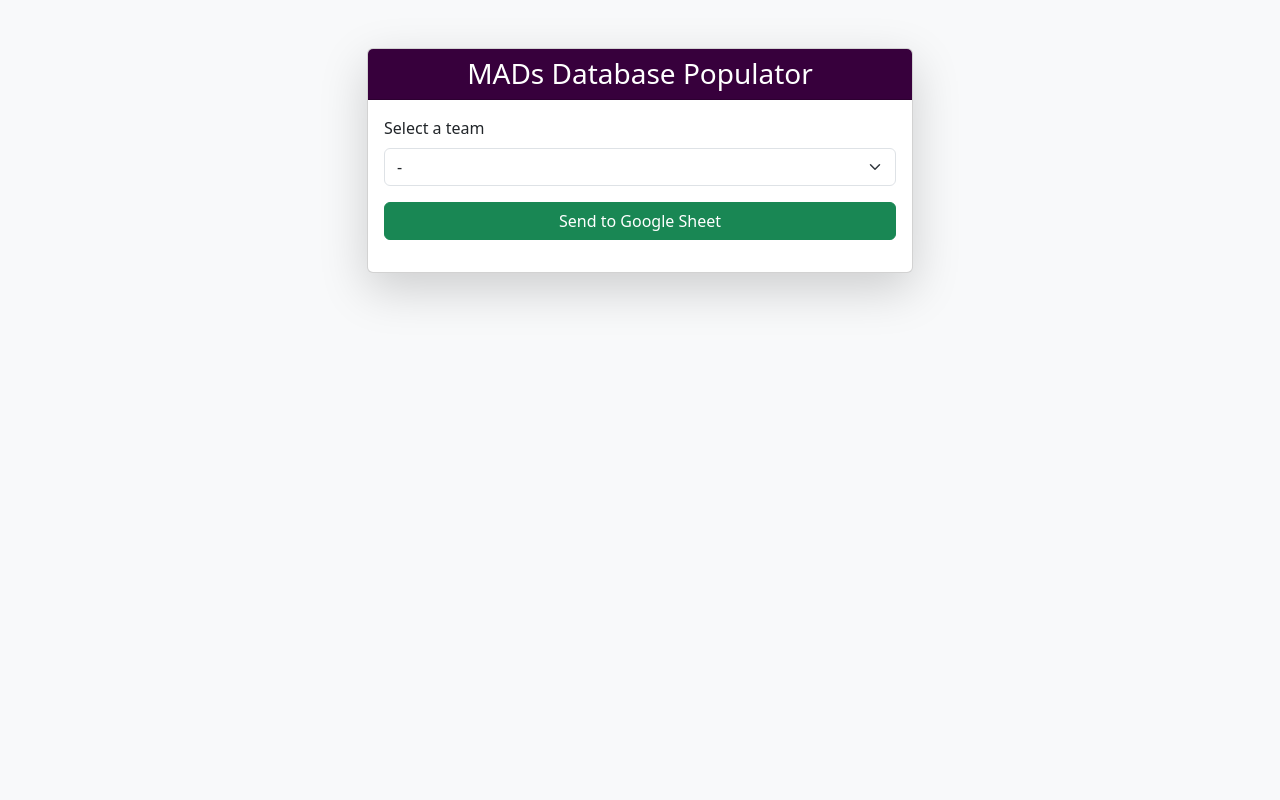
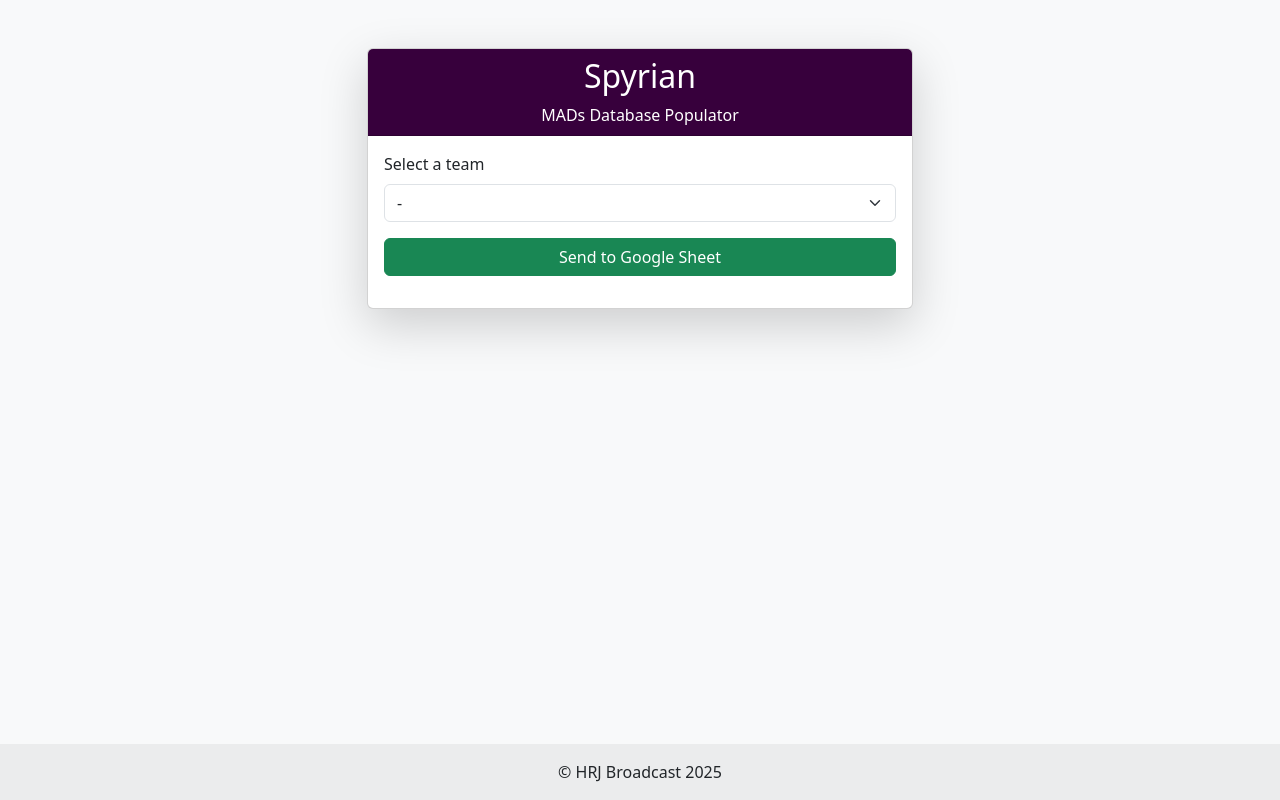
Before and after one commit to WilderH95/PL-Squad-Handler, a Flask app: page / in a window 1280 px wide. Run offline with Flask 3, Linux system fonts and the light colour scheme.

Commit message:
Add styling to html.

```diff
--- a/templates/index.html
+++ b/templates/index.html
@@ -1,9 +1,10 @@
 <!DOCTYPE html>
 <html>
 <head>
-    <title>MDP</title>
+    <title>Spyrian</title>
     <!-- Bootstrap CSS -->
     <link href="https://cdn.jsdelivr.net/npm/bootstrap@5.3.3/dist/css/bootstrap.min.css" rel="stylesheet">
+     <link rel="shortcut icon" type="image/x-icon" href="static/assets/duck.svg" />
     <style>
         body {
             transition: background-color 0.5s ease;
@@ -13,7 +14,7 @@
         }
     </style>
 </head>
-<body class="bg-light">
+<body class="bg-light d-flex flex-column min-vh-100">
 
 <div class="container py-5">
     <div class="row justify-content-center">
@@ -21,7 +22,8 @@
 
             <div class="card shadow-lg">
                 <div class="card-header text-white text-center" style="background-color: #37003C;">
-                    <h3 class="mb-0">MADs Database Populator</h3>
+                    <h2>Spyrian</h2>
+                    <p class="mb-0">MADs Database Populator</p>
                 </div>
                 <div class="card-body">
 
@@ -83,4 +85,12 @@
 </script>
 
 </body>
+
+<footer class="bg-body-tertiary text-center text-lg-start mt-auto">
+  <!-- Copyright -->
+  <div class="text-center p-3" style="background-color: rgba(0, 0, 0, 0.05);">
+    © HRJ Broadcast 2025
+  </div>
+  <!-- Copyright -->
+</footer>
 </html>
```
Also changed, not shown: static/assets/duck.svg (added).
